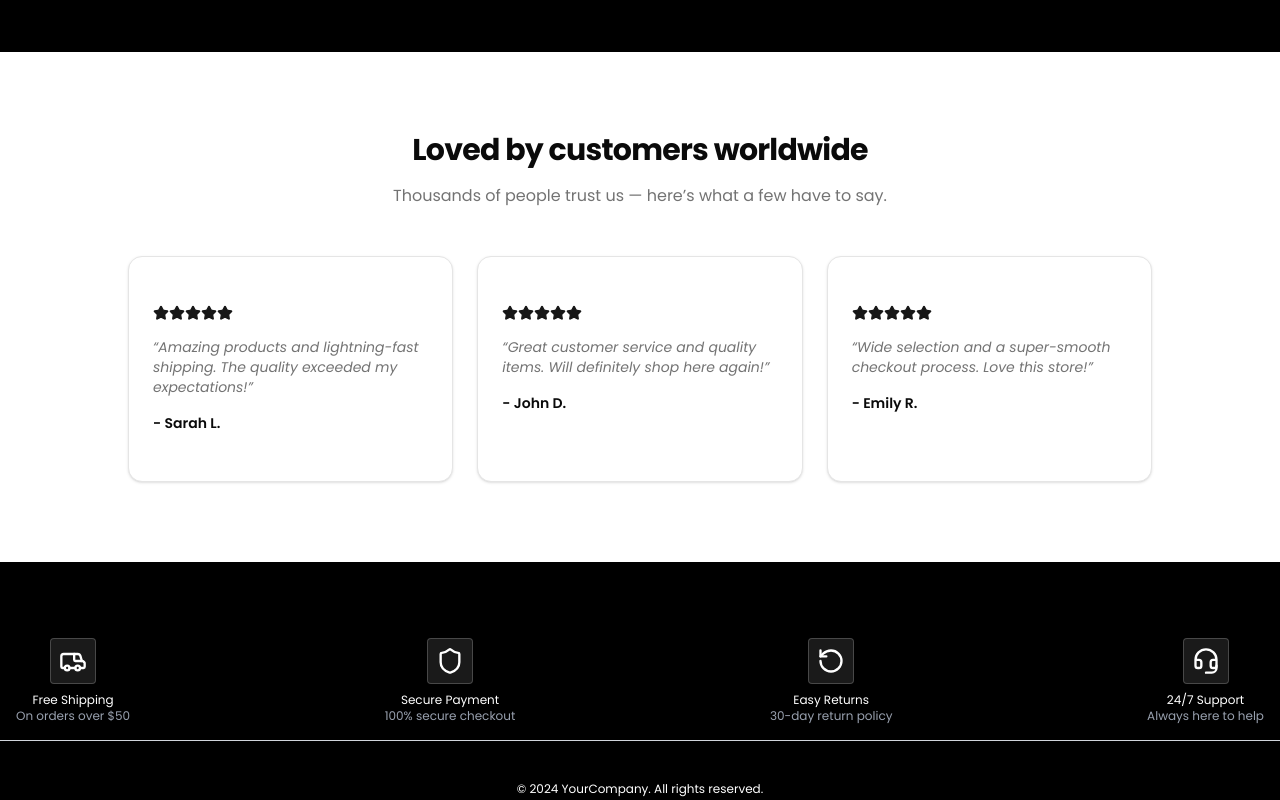
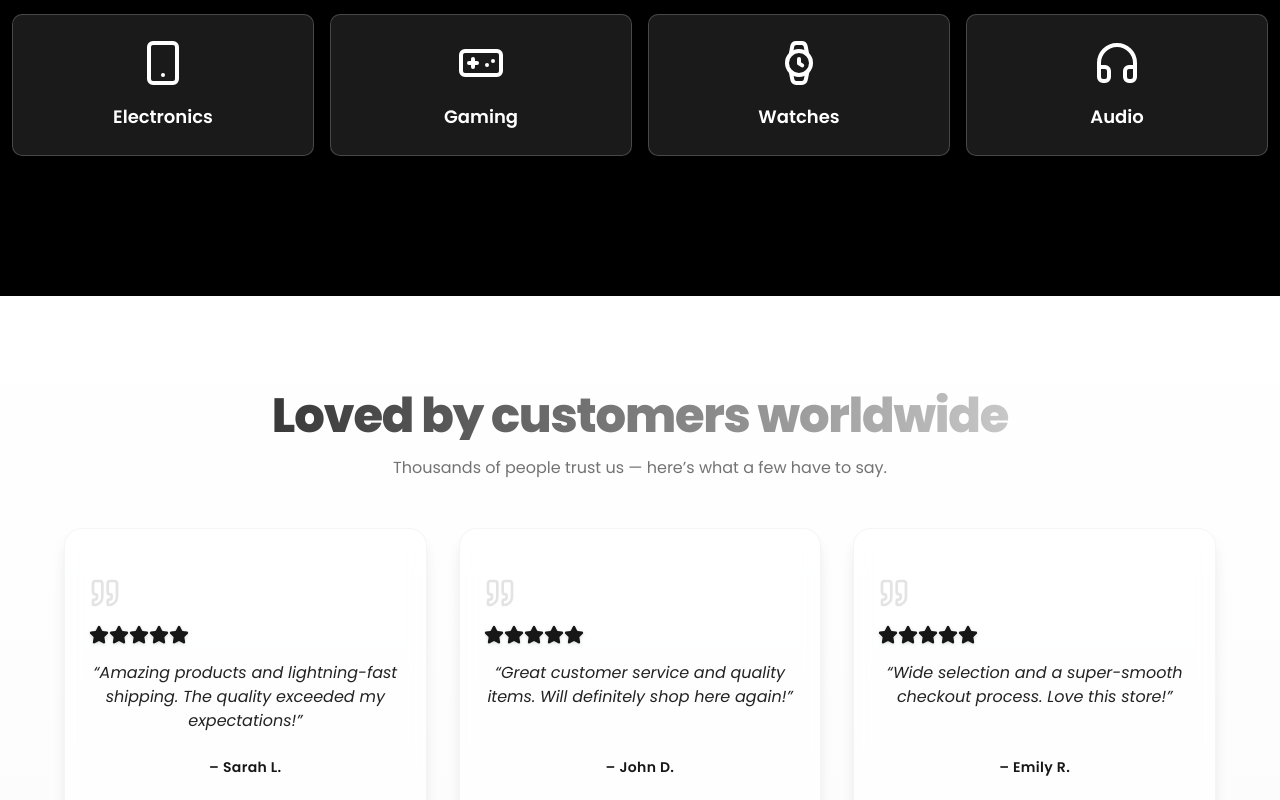
Before and after one commit to mrkaarshe/LGOecomercyWpe, a Next.js app in the folder client/: page / in a window 1280 px wide. Shown: the part 2500-3300 px from the top of the page. Built offline with nearby package versions, Linux system fonts and the light colour scheme.

Commit message:
added new modren designe for testmonils page

```diff
--- a/client/components/Products.jsx
+++ b/client/components/Products.jsx
@@ -19,8 +19,8 @@ export const Products = () => {
             <div className='grid grid-cols-1 md:grid-cols-2 lg:grid-cols-4 gap-6'>
             {products.map((product,index) => (
                 product.top === true && (
-                <Link href={`/pages/Detail/${product.id}`} key={index} className='bg-white/30 shadow rounded-lg p-4 mb-6 flex h-120 flex-col justify-between'>
-                    <img src={product.image} alt={product.name} className='w-full h-1/2 object-cover bg-cover rounded-md mr-4'/>
+                <Link href={`/pages/Detail/${product.id}`} key={index} className='bg-white/30 shadow rounded-lg p-4 mb-6 flex h- flex-col justify-between'>
+                    <img src={product.image} alt={product.name} className='w-68 h-86 object-cover bg-cover rounded-md mr-4'/>
                     <div className='flex flex-col justify-between'>
                         <div>
                             <h2 className='text-xl font-semibold mb-2'>{product.name}</h2>
--- a/client/components/Testmonilsm.jsx
+++ b/client/components/Testmonilsm.jsx
@@ -1,6 +1,6 @@
 "use client";
 
-import { Star } from "lucide-react";
+import { Star, Quote } from "lucide-react";
 import { Card, CardContent } from "@/components/ui/card";
 
 const reviews = [
@@ -11,22 +11,37 @@ const reviews = [
 
 export default function Testimonials() {
   return (
-    <section className="py-20 px-6">
-      <div className="max-w-5xl mx-auto">
-        <h2 className="text-3xl font-bold tracking-tight text-center mb-4">Loved by customers worldwide</h2>
-        <p className="text-center text-muted-foreground mb-12">Thousands of people trust us — here’s what a few have to say.</p>
+    <section className="py-24 px-6 bg-gradient-to-b from-background to-muted/30">
+      <div className="max-w-6xl mx-auto text-center">
+        <h2 className="text-4xl md:text-5xl font-extrabold tracking-tight bg-clip-text text-transparent bg-gradient-to-r from-primary to-accent">
+          Loved by customers worldwide
+        </h2>
+        <p className="mt-4 max-w-xl mx-auto text-muted-foreground">
+          Thousands of people trust us — here’s what a few have to say.
+        </p>
 
-        <div className="grid grid-cols-1 md:grid-cols-3 gap-6">
+        <div className="mt-12 grid gap-8 md:grid-cols-3">
           {reviews.map((r) => (
-            <Card key={r.name} className="relative">
-              <CardContent className="p-6 space-y-4">
+            <Card
+              key={r.name}
+              className="group relative overflow-hidden rounded-2xl border border-border/40 bg-card/60 shadow-lg backdrop-blur transition-all duration-300 hover:shadow-2xl hover:-translate-y-1"
+            >
+              <CardContent className="flex h-full flex-col p-6">
+                <Quote className="mb-4 h-8 w-8 text-muted-foreground/20" />
                 <div className="flex">
                   {[...Array(5)].map((_, i) => (
-                    <Star key={i} className="w-4 h-4 fill-primary text-primary" />
+                    <Star
+                      key={i}
+                      className="h-5 w-5 fill-primary text-primary drop-shadow"
+                    />
                   ))}
                 </div>
-                <p className="text-sm italic text-muted-foreground">“{r.text}”</p>
-                <p className="text-sm font-semibold">- {r.name}</p>
+                <p className="mt-4 flex-1 italic text-foreground/90">
+                  “{r.text}”
+                </p>
+                <p className="mt-6 text-sm font-semibold tracking-wide text-accent-foreground">
+                  – {r.name}
+                </p>
               </CardContent>
             </Card>
           ))}
```
